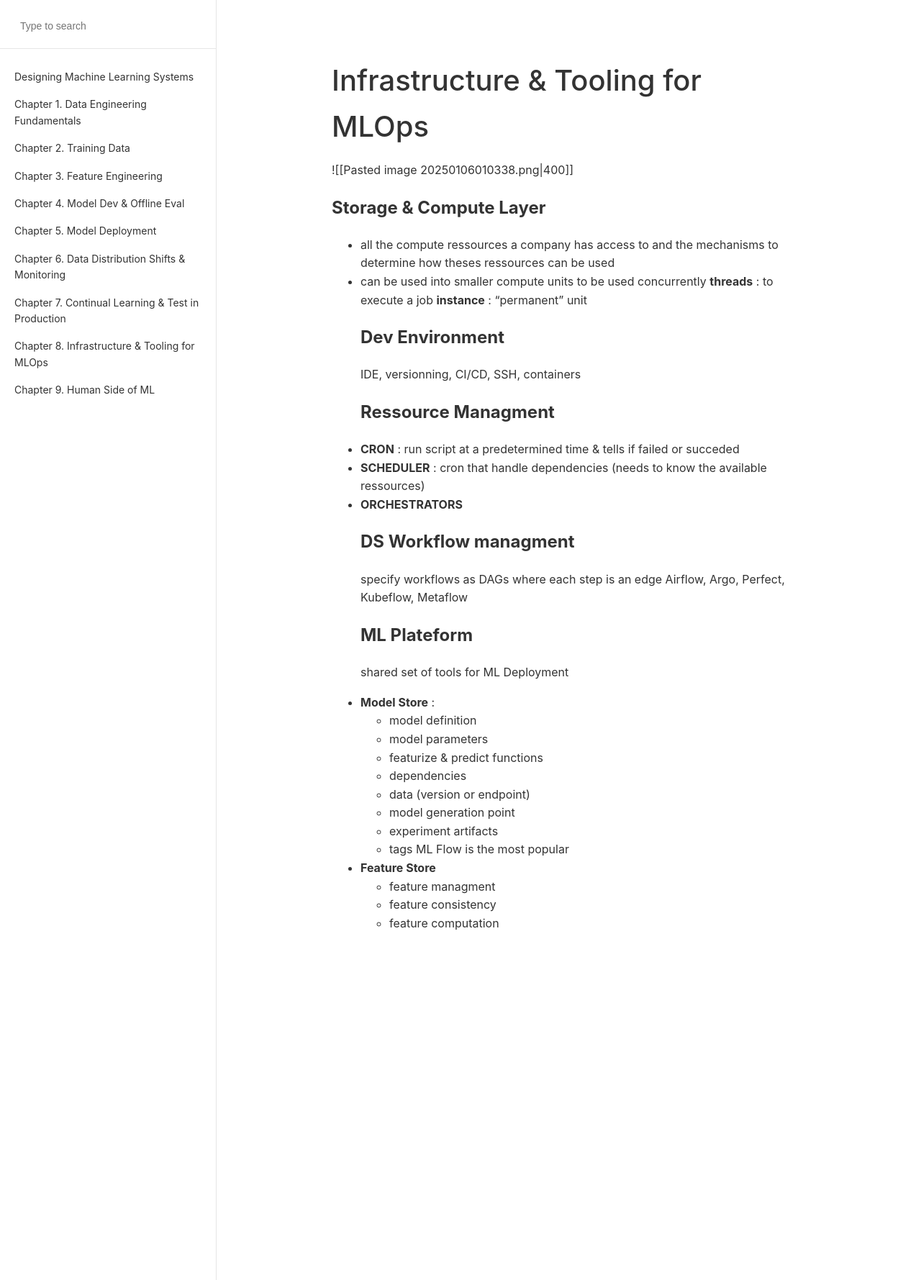
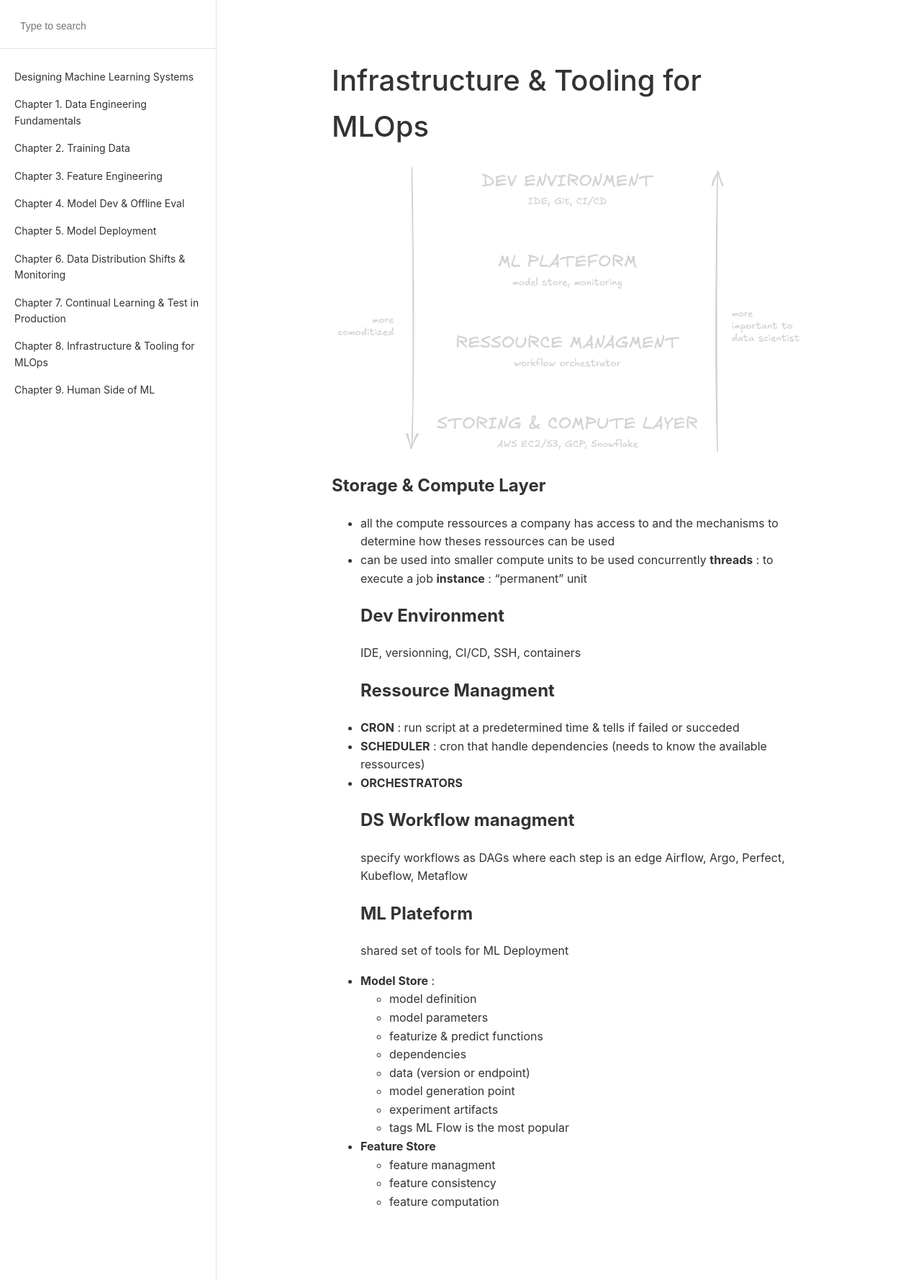
Before and after one commit to tayheau/tayheau.github.io, a Jekyll site: the page built from _notes/designing-ml-systems/chapter8.md, in a window 1280 px wide. Shown: the whole page at 72% size. Built offline with Jekyll 4.4.1, drawn with Linux system fonts in a browser that asks for light colours.

Commit message:
Update chapter8.md

```diff
--- a/_notes/designing-ml-systems/chapter8.md
+++ b/_notes/designing-ml-systems/chapter8.md
@@ -6,7 +6,7 @@ type: "chapter"
 order: 8
 ---
 # Infrastructure & Tooling for MLOps
-![[Pasted image 20250106010338.png|400]]
+![](/_medias/Pastedimage20250106010338.png)
 ## Storage & Compute Layer
 - all the compute ressources a company has access to and the mechanisms to determine how theses ressources can be used
 - can be used into smaller compute units to be used concurrently
```
